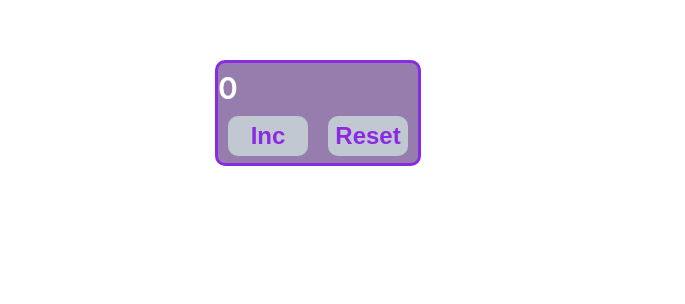
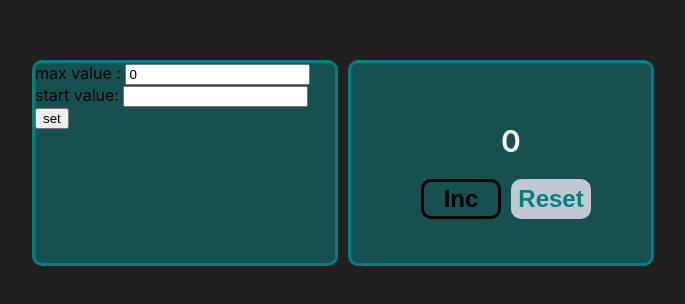
Before and after one commit to Tural-Mukhtarly/counter, a React (Create React App) app: page / in a window 1280 px wide. Shown: the part 140-444 px from the top of the page, without its empty margins (297-982 px from the left). Built offline with nearby package versions, Linux system fonts and the light colour scheme.

Commit message:
fourth commit

```diff
--- a/src/App.tsx
+++ b/src/App.tsx
@@ -7,9 +7,15 @@ function App() {
   const handleClick = () => setState(prev => prev + 1)
   const clearState = () => setState(0)
 
+  function addState(title: any) {
+    setState(20)
+  }
+
+  console.log(state);
+
   return (
     <div className="App">
-      <Counter handleClick={handleClick} clearState={clearState} state={state} />
+      <Counter handleClick={handleClick} clearState={clearState} state={state} addState={addState} />
     </div>
   );
 }
--- a/src/components/Button/Button.module.css
+++ b/src/components/Button/Button.module.css
@@ -1,17 +1,18 @@
 .inc{
-    margin: 0 10px 0 10px;
+    margin: 20px 0 0 70px;
     width: 80px;
     height: 40px;
     border:none;
-    color: blueviolet;
+    color: black;
     font-size: 24px;
     font-weight: 600;
+    border:3px solid black;
     border-radius: 10px;
-    background-color: rgb(194, 200, 209);
+    background-color: rgb(22, 80, 80);
 
 }
 .inc:hover{
-    background-color: rgb(8, 53, 73);
+    background-color: rgb(22, 80, 80);
 }
 
 .reset{
@@ -32,7 +33,7 @@
     width: 80px;
     height: 40px;
     border:none;
-    color: blueviolet;
+    color: teal;
     font-size: 24px;
     font-weight: 600;
     border-radius: 10px;
--- a/src/components/Counter/Counter.module.css
+++ b/src/components/Counter/Counter.module.css
@@ -1,18 +1,20 @@
-.block{
+.allBlock{
     display: flex;
     justify-content: center;
-    margin-left: 40%;
-    margin-top: 200px;
-    flex-direction: column;
-    border: 3px solid blueviolet;
+    margin: 200px 0 0 0;
+}
+
+
+.block{
+    border: 3px solid teal;
     border-radius: 10px;
-    background-color: rgb(150, 125, 173);
-    width: 200px;
-    height: 100px;
+    background-color: rgb(22, 80, 80);
+    width: 300px;
+    height: 200px;
 }
 .stateBlock{
     color: rgb(255, 255, 255);
     font-size: 30px;
     font-weight: 600;
-    margin-bottom: 10px;
+    margin: 60px 0 0 50%;
 }
--- a/src/components/Counter/Counter.tsx
+++ b/src/components/Counter/Counter.tsx
@@ -1,15 +1,18 @@
 import Button from '../Button/Button'
+import SetComponent from '../SetComponent/SetComponent'
 import classes from './Counter.module.css'
 
 type CounterType = {
     handleClick: () => void
     clearState: () => void
     state: number
+    addState: (title: any) => void
 }
 
-function Table(props:CounterType) {
+function Table(props: CounterType) {
     return (
-        <div>
+        <div className={classes.allBlock}>
+            <SetComponent state={props.state} addState={props.addState} />
             <div className={classes.block}>
                 <div className={classes.stateBlock}>{props.state}</div>
                 <div>
--- /dev/null
+++ b/src/components/SetComponent/SetComponent.module.css
@@ -0,0 +1,8 @@
+.stateMenu{
+    border: 3px solid teal;
+    border-radius: 10px;
+    background-color:rgb(22, 80, 80);
+    width: 300px;
+    height: 200px;
+    margin: 0 10px 0 0;
+}
--- /dev/null
+++ b/src/components/SetComponent/SetComponent.tsx
@@ -0,0 +1,38 @@
+import React, { useState, ChangeEvent } from 'react'
+import classes from './SetComponent.module.css'
+
+type SetComponentType = {
+    state: number
+    addState: (title: any) => void
+}
+
+
+function SetComponent(props: SetComponentType) {
+
+    const [title, setTitle] = useState<any>(0)
+
+
+    const onChangeHandler = (e: ChangeEvent<HTMLInputElement>) => {
+        setTitle(e.currentTarget.value)
+    }
+
+    function addState() {
+        props.addState(title)
+    }
+
+    return (
+        <div>
+            <div className={classes.stateMenu}>
+                <div>
+                    max value : <input value={title} onChange={onChangeHandler} />
+                    start value: <input type="text" />
+                </div>
+                <div>
+                    <button onClick={() => addState}>set</button>
+                </div>
+            </div>
+        </div>
+    )
+}
+
+export default SetComponent
--- a/src/index.css
+++ b/src/index.css
@@ -5,6 +5,7 @@ body {
     sans-serif;
   -webkit-font-smoothing: antialiased;
   -moz-osx-font-smoothing: grayscale;
+  background: rgb(34, 31, 31);
 }
 
 code {
```
Also changed, not shown: public/logo192.png (added).
